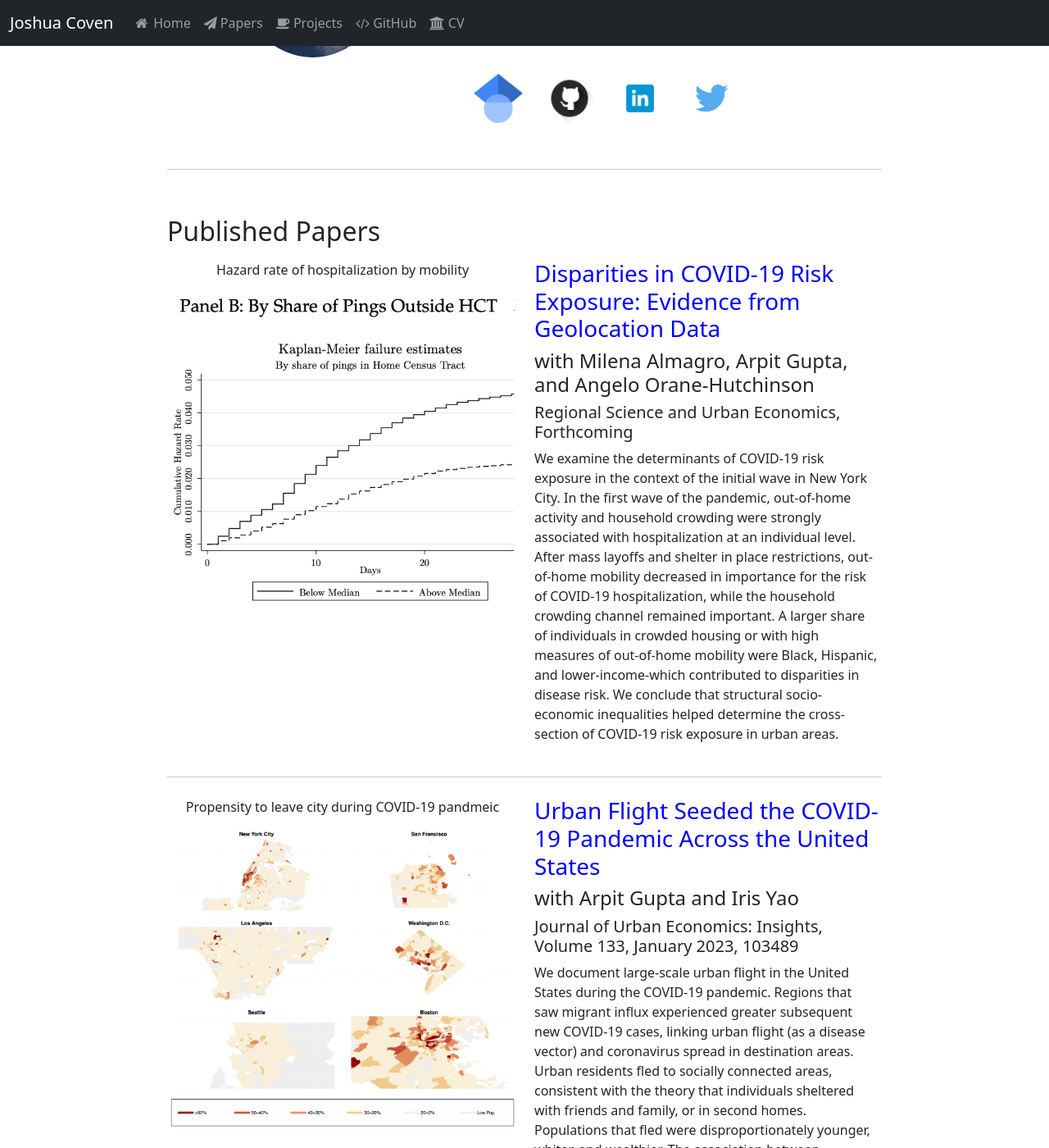
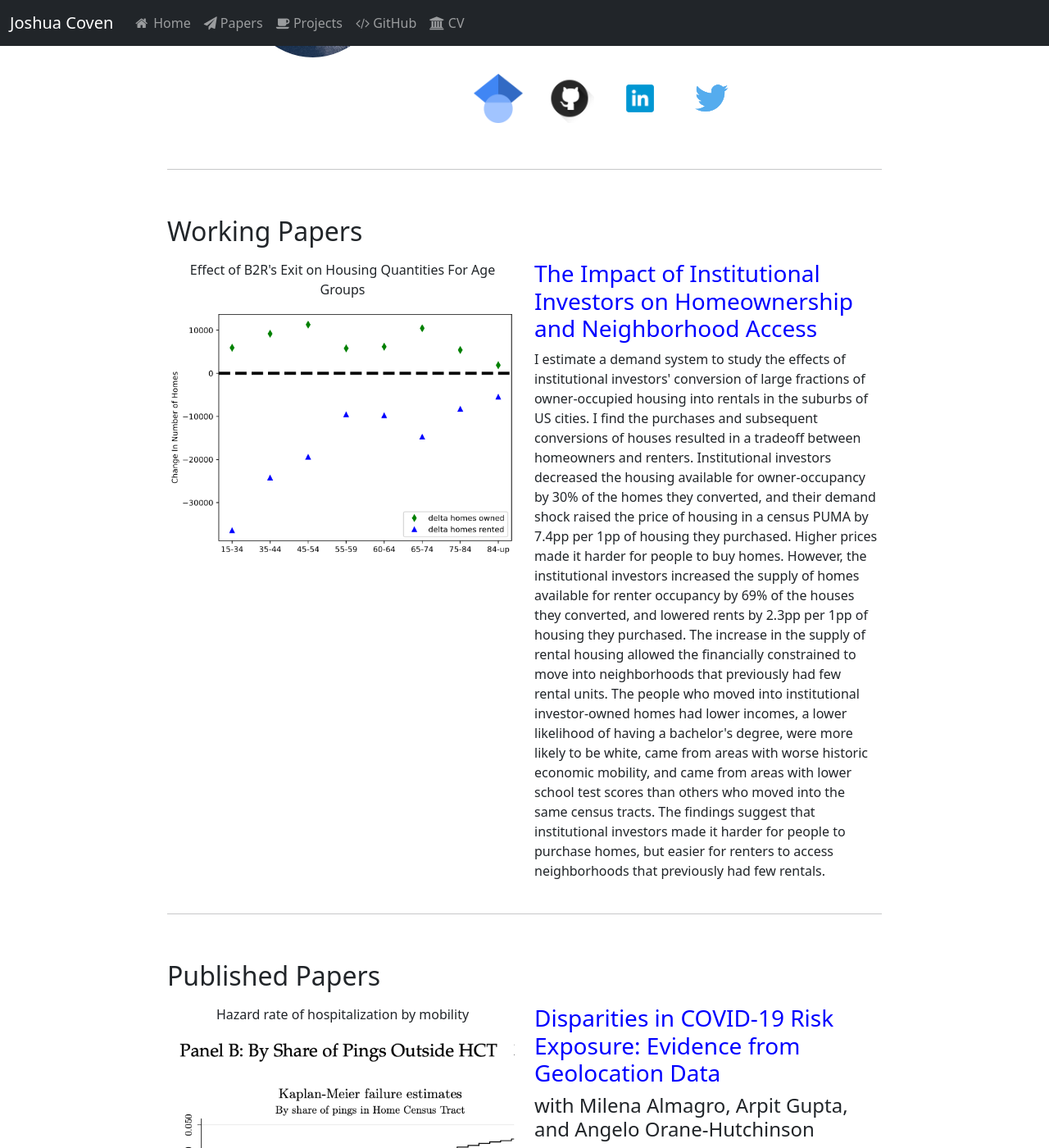
Before and after one commit to joshuacoven/joshuacoven.github.io, a Jekyll site: the page built from _pages/home.md, in a window 1280 px wide and 1400 px high, scrolled down 260 px. Shown: the whole window at 82% size. Built offline with Jekyll 4.4.1, drawn with Linux system fonts in a browser that asks for light colours; some of the changed text lies outside the part shown.

Commit message:
updated with new working paper

```diff
--- a/_pages/home.md
+++ b/_pages/home.md
@@ -39,6 +39,25 @@ permalink: /
 <br>
 <hr>
 <br>
+<h2>Working Papers</h2>
+<div class = "row">
+    <div class = "col-6">
+     <center><p>Effect of B2R's Exit on Housing Quantities For Age Groups</p></center>
+        <a href = "https://papers.ssrn.com/sol3/papers.cfm?abstract_id=4554831">
+            <img src="/images/b2r.png"/>
+        </a>
+    </div>
+    <div class = "col-6">
+        <h3>
+            <a href = "https://papers.ssrn.com/sol3/papers.cfm?abstract_id=4554831" style = "color: blue">
+            The Impact of Institutional Investors on Homeownership and Neighborhood Access
+            </a>
+        </h3>
+       <p>I estimate a demand system to study the effects of institutional investors' conversion of large fractions of owner-occupied housing into rentals in the suburbs of US cities. I find the purchases and subsequent conversions of houses resulted in a tradeoff between homeowners and renters. Institutional investors decreased the housing available for owner-occupancy by 30% of the homes they converted, and their demand shock raised the price of housing in a census PUMA by 7.4pp per 1pp of housing they purchased. Higher prices made it harder for people to buy homes. However, the institutional investors increased the supply of homes available for renter occupancy by 69% of the houses they converted, and lowered rents by 2.3pp per 1pp of housing they purchased. The increase in the supply of rental housing allowed the financially constrained to move into neighborhoods that previously had few rental units. The people who moved into institutional investor-owned homes had lower incomes, a lower likelihood of having a bachelor's degree, were more likely to be white, came from areas with worse historic economic mobility, and came from areas with lower school test scores than others who moved into the same census tracts. The findings suggest that institutional investors made it harder for people to purchase homes, but easier for renters to access neighborhoods that previously had few rentals.</p>
+    </div>
+</div>
+<hr>
+<br>
 <h2>Published Papers</h2>
 <div class = "row">
     <div class = "col-6">
@@ -54,7 +73,7 @@ permalink: /
             </a>
         </h3>
         <h4>with Milena Almagro, Arpit Gupta, and Angelo Orane-Hutchinson</h4>
-        <h5>Regional Science and Urban Economics, Forthcoming</h5>
+        <h5>Regional Science and Urban Economics, Volume 102, September 2023, 103933</h5>
        <p>We examine the determinants of COVID-19 risk exposure in the context of the initial wave in New York City. In the first wave of the pandemic, out-of-home activity and household crowding were strongly associated with hospitalization at an individual level. After mass layoffs and shelter in place restrictions, out-of-home mobility decreased in importance for the risk of COVID-19 hospitalization, while the household crowding channel remained important. A larger share of individuals in crowded housing or with high measures of out-of-home mobility were Black, Hispanic, and lower-income-which contributed to disparities in disease risk. We conclude that structural socio-economic inequalities helped determine the cross-section of COVID-19 risk exposure in urban areas.</p>
     </div>
 </div>
```
Also changed, not shown: other parts of _pages/home.md (+1 -1 lines), _pages/cv.md (+8 -2 lines), images/b2r.png (added), 1 other file.
